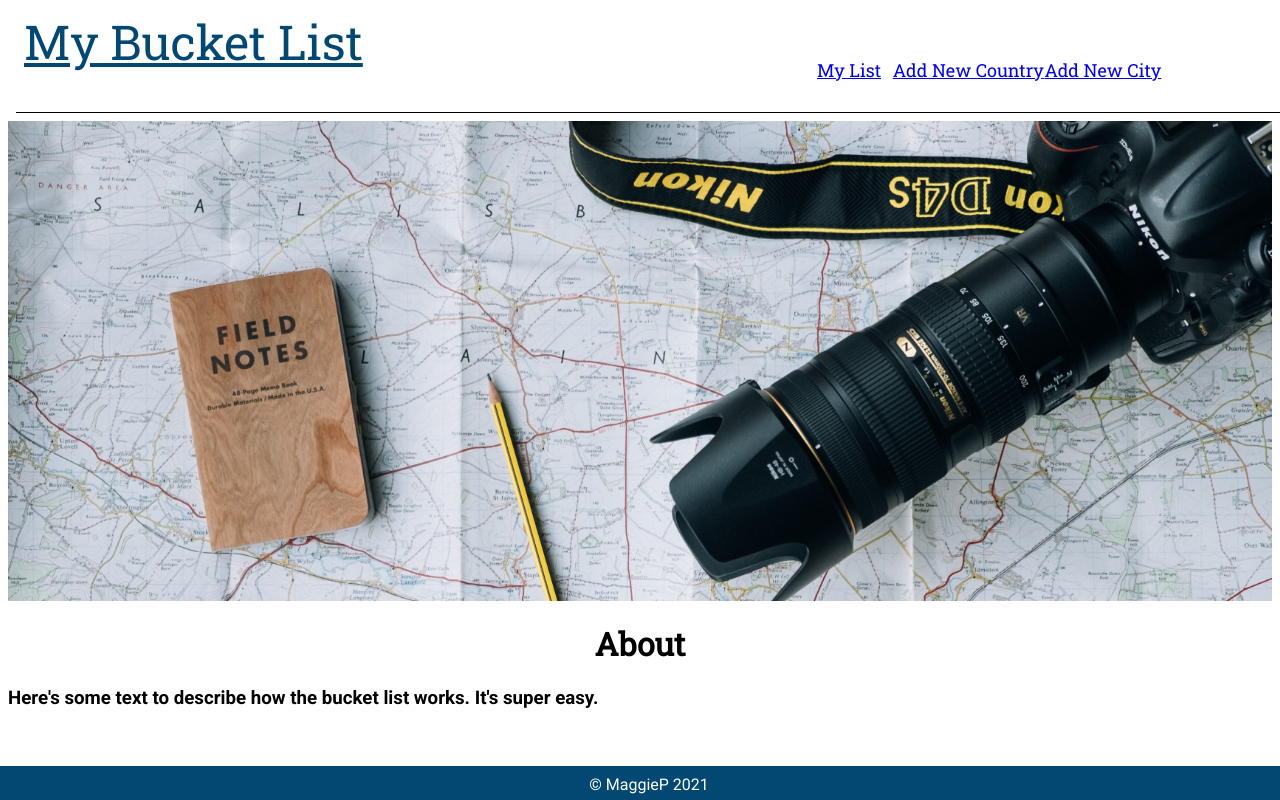
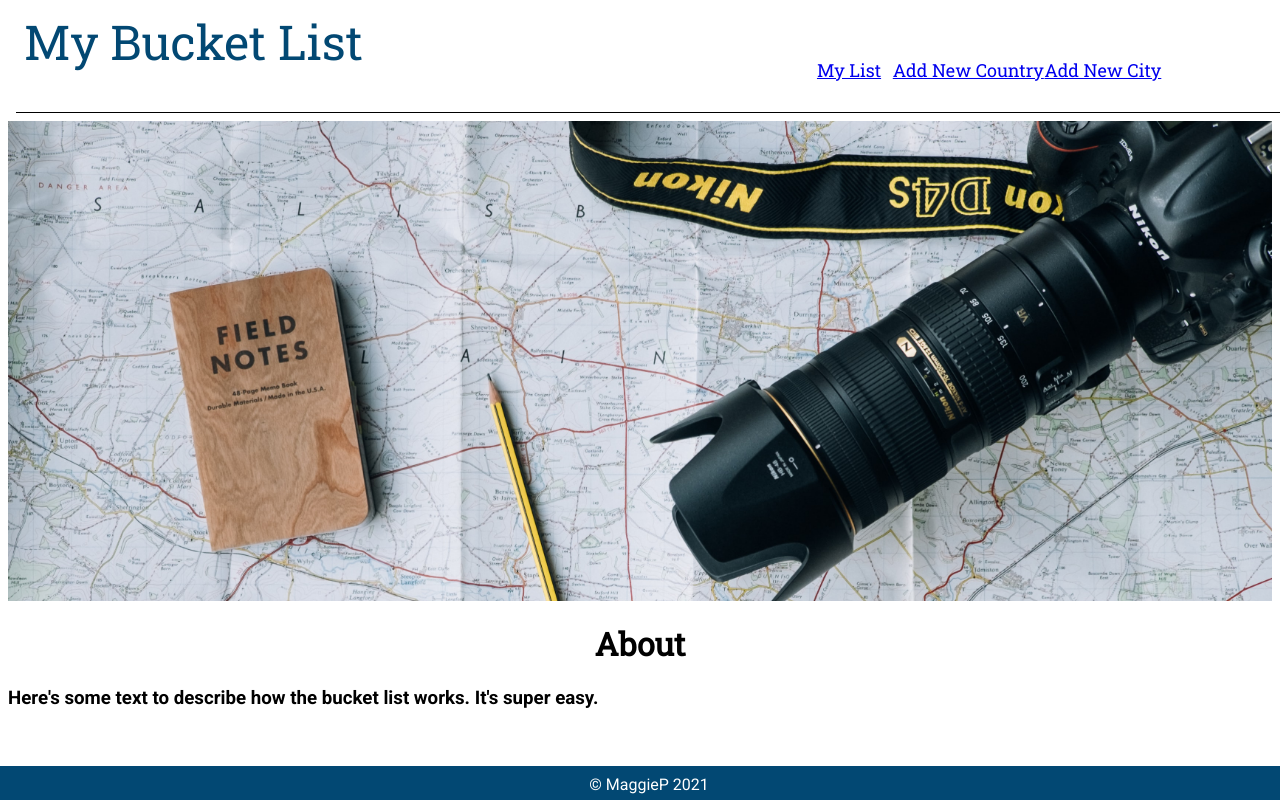
Before and after one commit to HelloMaggieP/Python_Project_Bucketlist, a Flask app: page / in a window 1280 px wide. Run offline with Flask 2, Linux system fonts and the light colour scheme.

Commit message:
final code tidy up

```diff
--- a/static/css/buttons.css
+++ b/static/css/buttons.css
@@ -1,4 +1,3 @@
-
 .submit_button {
     align-items: flex-start;
     padding: 8px 32px;
--- a/static/css/style.css
+++ b/static/css/style.css
@@ -28,7 +28,7 @@ body {
     font-size: 48px;
     height: 80px;
     color: #024873;
-
+    text-decoration: none;
 }
 
 .nav_bar p {
@@ -50,8 +50,8 @@ main {
     font-family: 'Roboto Slab', serif;
     text-align: center;
     color: black;
+}
 
-}
 h2 {
     font-family: 'Roboto Slab', serif;
     text-align: center;
@@ -82,8 +82,6 @@ a:active {
     padding-left: 16px;
     padding-right: 16px;
     color: black;
-
-
 }
 .cities{
     display: grid;
--- a/templates/index.html
+++ b/templates/index.html
@@ -3,7 +3,9 @@
 {% block content %}
 
 <div class='main_image_container' ><img id="main_image" src="static/images/home.jpg" alt="Home Page Image"></div>
-<h1 class ='page_title'>About</h1>
-<h3>Here's some text to describe how the bucket list works. It's super easy.</h3>
+
+    <h1 class ='page_title'>About</h1>
+
+    <h3>Here's some text to describe how the bucket list works. It's super easy.</h3>
 
 {% endblock %}
```
Also changed, not shown: console.py (+0 -8 lines), templates/base.html (+5 -2 lines).
